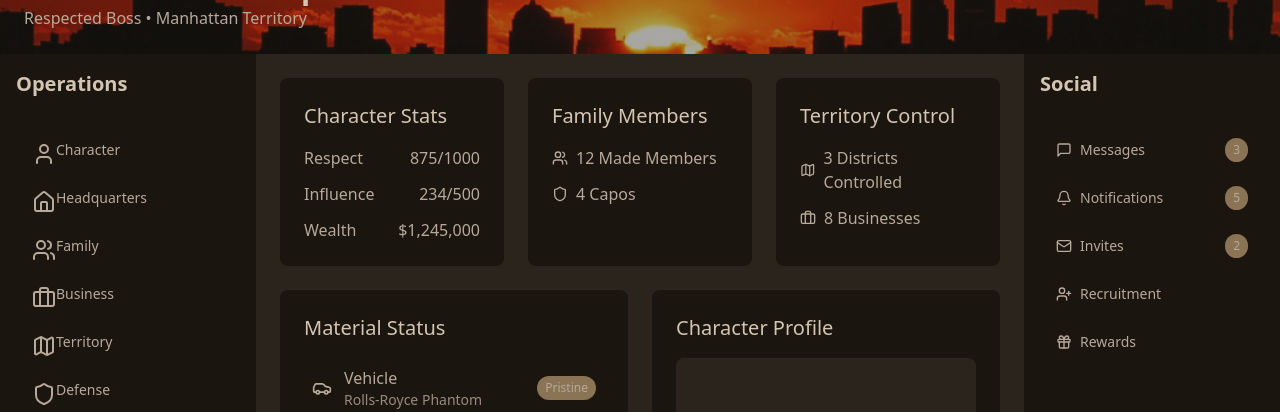
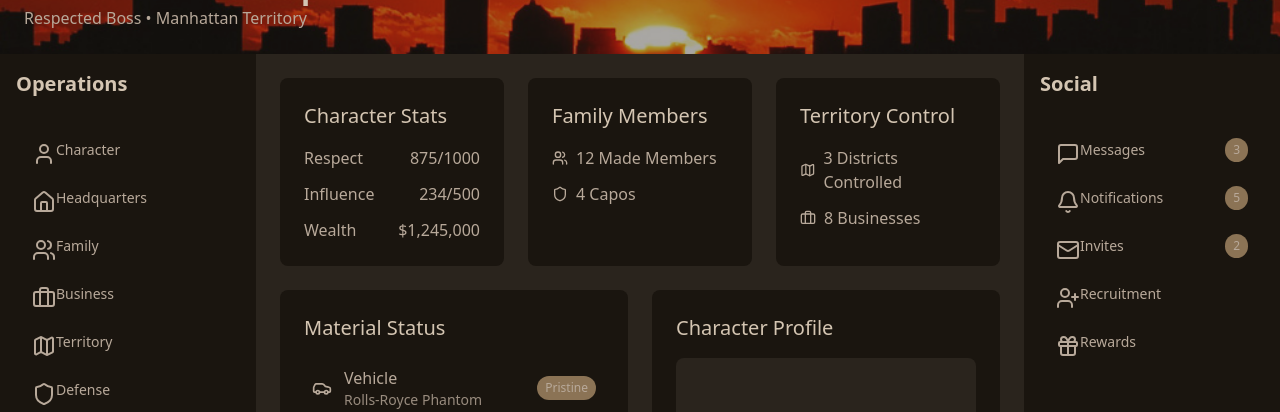
Before and after one commit to ittapopo/mafios, a Next.js app: page /mafia-dashboard in a window 1280 px wide. Shown: the part 138-550 px from the top of the page. Built offline with nearby package versions, Linux system fonts and the light colour scheme.

Commit message:
right nav bar + top stat grid

```diff
--- a/app/mafia-dashboard/left-navigation-bar/left-navigation-bar.tsx
+++ b/app/mafia-dashboard/left-navigation-bar/left-navigation-bar.tsx
@@ -1,5 +1,5 @@
 import { Home, User, Users, Briefcase, Map, Shield } from "lucide-react";
-import { NavigationItem } from "./navigation-item";
+import { NavigationItem } from "../../../components/navigation/navigation-item";
 
 const navigationItems = [
     { icon: <User />, label: "Character", route: "/character" },
--- a/app/mafia-dashboard/left-navigation-bar/navigation-item.tsx
+++ /dev/null
@@ -1,23 +0,0 @@
-"use client";
-
-import { Button } from "@/components/ui/button";
-import { useRouter } from "next/navigation";
-
-export const NavigationItem = ({
-    item: { icon, label, route },
-}: {
-    item: { icon: JSX.Element; label: string; route: string };
-}) => {
-    const router = useRouter();
-
-    return (
-        <Button
-            onClick={() => router.push(route)}
-            variant="ghost"
-            className="w-full justify-start text-[#B8A99A] hover:text-[#D4C5B2] hover:bg-[#2A241D]"
-        >
-            <span className="mr-2 h-4 w-4">{icon}</span>
-            {label}
-        </Button>
-    );
-};
--- a/app/mafia-dashboard/page.tsx
+++ b/app/mafia-dashboard/page.tsx
@@ -22,6 +22,8 @@ import {
 import { useRouter } from 'next/router';
 import TopBanner from './top-banner/top-banner';
 import { LeftNavigationBar } from './left-navigation-bar/left-navigation-bar';
+import { RightNavigationBar } from './right-navigation-bar/right-navigation-bar';
+import TopStatsGrid from './top-stats/stat-card';
 
 const MafiaDashboard = () => {
     //const router = useRouter();
@@ -40,7 +42,7 @@ const MafiaDashboard = () => {
 
     return (
         <div className="min-h-screen bg-[#2A241D] flex flex-col">
-            {/* Top Banne */}
+            {/* Top Banner */}
             <TopBanner />
 
             {/* Main Content Area with Side Navs */}
@@ -51,54 +53,7 @@ const MafiaDashboard = () => {
                 {/* Main Content */}
                 <main className="flex-1 p-6 space-y-6">
                     {/* Top Stats Grid */}
-                    <div className="grid grid-cols-1 md:grid-cols-2 lg:grid-cols-3 gap-6">
-                        {/* Previous stat boxes */}
-                        <div className="bg-[#1A150F] p-6 rounded-lg">
-                            <h3 className="text-[#D4C5B2] text-xl mb-4">Character Stats</h3>
-                            <div className="space-y-3">
-                                <div className="flex justify-between text-[#B8A99A]">
-                                    <span>Respect</span>
-                                    <span>875/1000</span>
-                                </div>
-                                <div className="flex justify-between text-[#B8A99A]">
-                                    <span>Influence</span>
-                                    <span>234/500</span>
-                                </div>
-                                <div className="flex justify-between text-[#B8A99A]">
-                                    <span>Wealth</span>
-                                    <span>$1,245,000</span>
-                                </div>
-                            </div>
-                        </div>
-
-                        <div className="bg-[#1A150F] p-6 rounded-lg">
-                            <h3 className="text-[#D4C5B2] text-xl mb-4">Family Members</h3>
-                            <div className="space-y-3">
-                                <div className="flex items-center text-[#B8A99A]">
-                                    <Users className="mr-2 h-4 w-4" />
-                                    <span>12 Made Members</span>
-                                </div>
-                                <div className="flex items-center text-[#B8A99A]">
-                                    <Shield className="mr-2 h-4 w-4" />
-                                    <span>4 Capos</span>
-                                </div>
-                            </div>
-                        </div>
-
-                        <div className="bg-[#1A150F] p-6 rounded-lg">
-                            <h3 className="text-[#D4C5B2] text-xl mb-4">Territory Control</h3>
-                            <div className="space-y-3">
-                                <div className="flex items-center text-[#B8A99A]">
-                                    <Map className="mr-2 h-4 w-4" />
-                                    <span>3 Districts Controlled</span>
-                                </div>
-                                <div className="flex items-center text-[#B8A99A]">
-                                    <Briefcase className="mr-2 h-4 w-4" />
-                                    <span>8 Businesses</span>
-                                </div>
-                            </div>
-                        </div>
-                    </div>
+                    <TopStatsGrid />
 
                     {/* New Character Display and Status Section */}
                     <div className="grid grid-cols-1 md:grid-cols-2 gap-6">
@@ -180,40 +135,11 @@ const MafiaDashboard = () => {
                     </div>
                 </main>
 
-                {/* Right Navigation - Previous code unchanged */}
-                <nav className="w-64 bg-[#1A150F] p-4 space-y-4">
-                    <div className="mb-8">
-                        <h2 className="text-[#D4C5B2] text-xl font-bold">Social</h2>
-                    </div>
+                {/* Right Navigation */}
+                <RightNavigationBar />
 
-                    <div className="space-y-2">
-                        {[
-                            { icon: MessageSquare, label: 'Messages', count: 3 },
-                            { icon: Bell, label: 'Notifications', count: 5 },
-                            { icon: Mail, label: 'Invites', count: 2 },
-                            { icon: UserPlus, label: 'Recruitment' },
-                            { icon: Gift, label: 'Rewards' },
-                        ].map((item) => (
-                            <Button
-                                key={item.label}
-                                variant="ghost"
-                                className="w-full justify-between text-[#B8A99A] hover:text-[#D4C5B2] hover:bg-[#2A241D]"
-                            >
-                                <span className="flex items-center">
-                                    <item.icon className="mr-2 h-4 w-4" />
-                                    {item.label}
-                                </span>
-                                {item.count && (
-                                    <span className="bg-[#8B7355] px-2 py-1 rounded-full text-xs">
-                                        {item.count}
-                                    </span>
-                                )}
-                            </Button>
-                        ))}
-                    </div>
-                </nav>
             </div>
-        </div >
+        </div>
     );
 };
 
--- /dev/null
+++ b/app/mafia-dashboard/right-navigation-bar/right-navigation-bar.tsx
@@ -0,0 +1,25 @@
+import { Bell, Gift, Mail, MessageSquare, UserPlus } from "lucide-react";
+import { NavigationItem } from "../../../components/navigation/navigation-item";
+
+
+const navigationItems = [
+    { icon: <MessageSquare />, label: 'Messages', route: 'messages', count: 3 },
+    { icon: <Bell />, label: 'Notifications', route: 'notifications', count: 5 },
+    { icon: <Mail />, label: 'Invites', route: 'invites', count: 2 },
+    { icon: <UserPlus />, label: 'Recruitment', route: 'recruitment' },
+    { icon: <Gift />, label: 'Rewards', route: 'rewards' },
+];
+
+export const RightNavigationBar = () => (
+    <nav className="w-64 bg-[#1A150F] p-4 space-y-4">
+        <div className="mb-8">
+            <h2 className="text-[#D4C5B2] text-xl font-bold">Social</h2>
+        </div>
+
+        <div className="space-y-2">
+            {navigationItems.map((item) => (
+                <NavigationItem key={item.label} item={item} justifyBetween />
+            ))}
+        </div>
+    </nav>
+);
--- /dev/null
+++ b/app/mafia-dashboard/top-stats/stat-card.tsx
@@ -0,0 +1,68 @@
+import React from 'react';
+import { Users, Shield, Map, Briefcase } from 'lucide-react';
+
+const StatCard = ({ title, children }) => (
+    <div className="bg-[#1A150F] p-6 rounded-lg">
+        <h3 className="text-[#D4C5B2] text-xl mb-4">{title}</h3>
+        <div className="space-y-3">
+            {children}
+        </div>
+    </div>
+);
+
+// Character Stats Card
+export const CharacterStatsCard = () => (
+    <StatCard title="Character Stats">
+        <div className="flex justify-between text-[#B8A99A]">
+            <span>Respect</span>
+            <span>875/1000</span>
+        </div>
+        <div className="flex justify-between text-[#B8A99A]">
+            <span>Influence</span>
+            <span>234/500</span>
+        </div>
+        <div className="flex justify-between text-[#B8A99A]">
+            <span>Wealth</span>
+            <span>$1,245,000</span>
+        </div>
+    </StatCard>
+);
+
+// Family Members Card
+export const FamilyMembersCard = () => (
+    <StatCard title="Family Members">
+        <div className="flex items-center text-[#B8A99A]">
+            <Users className="mr-2 h-4 w-4" />
+            <span>12 Made Members</span>
+        </div>
+        <div className="flex items-center text-[#B8A99A]">
+            <Shield className="mr-2 h-4 w-4" />
+            <span>4 Capos</span>
+        </div>
+    </StatCard>
+);
+
+// Territory Control Card
+export const TerritoryControlCard = () => (
+    <StatCard title="Territory Control">
+        <div className="flex items-center text-[#B8A99A]">
+            <Map className="mr-2 h-4 w-4" />
+            <span>3 Districts Controlled</span>
+        </div>
+        <div className="flex items-center text-[#B8A99A]">
+            <Briefcase className="mr-2 h-4 w-4" />
+            <span>8 Businesses</span>
+        </div>
+    </StatCard>
+);
+
+// Stats Grid Container
+export const TopStatsGrid = () => (
+    <div className="grid grid-cols-1 md:grid-cols-2 lg:grid-cols-3 gap-6">
+        <CharacterStatsCard />
+        <FamilyMembersCard />
+        <TerritoryControlCard />
+    </div>
+);
+
+export default TopStatsGrid;
--- /dev/null
+++ b/components/navigation/navigation-item.tsx
@@ -0,0 +1,36 @@
+"use client";
+
+import { Button } from "@/components/ui/button";
+import { useRouter } from "next/navigation";
+
+export const NavigationItem = ({
+    item: { icon, label, route, count },
+    justifyBetween = false,
+}: {
+    item: { icon: JSX.Element; label: string; route: string; count?: number };
+    justifyBetween?: boolean;
+}) => {
+    const router = useRouter();
+
+    return (
+        <Button
+            onClick={() => router.push(route)}
+            variant="ghost"
+            className={`w-full flex items-center ${justifyBetween ? "justify-between" : "justify-start"
+                } text-[#B8A99A] hover:text-[#D4C5B2] hover:bg-[#2A241D]`}
+        >
+            {/* Container for Icon and Label */}
+            <div className="flex items-center">
+                <span className="mr-2 h-4 w-4">{icon}</span>
+                {label}
+            </div>
+
+            {/* Count should always be on the far right */}
+            {count !== undefined && (
+                <span className="bg-[#8B7355] px-2 py-1 rounded-full text-xs">
+                    {count}
+                </span>
+            )}
+        </Button>
+    );
+};
```
